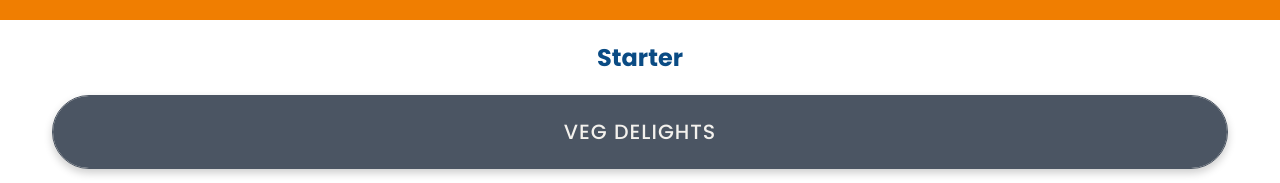
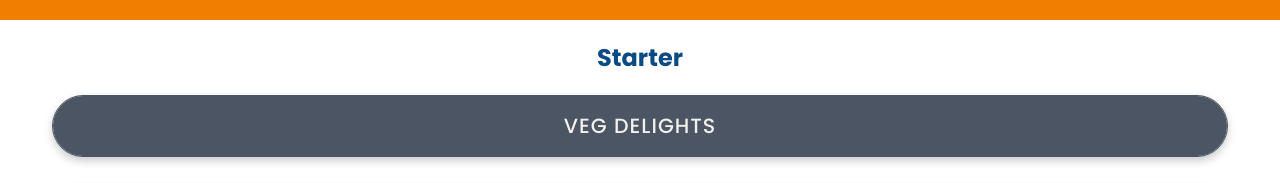
Before and after one commit to mahiraj7/Golmaal-restaurant-website, a plain HTML site: page index.html in a window 1280 px wide. Shown: the part 733-916 px from the top of the page. Drawn offline with Linux system fonts and the light colour scheme.

Commit message:
Updated styles

```diff
--- a/index.html
+++ b/index.html
@@ -30,12 +30,10 @@
         </div>
     </div>
     <div class="max-width">
-        <h2 class="fs-xxl"> Starter </h2>
+        <h2 class="fs-xxl">Starter</h2>
         <div class="category-container">
             <details>
-                <summary class="category-dropdown">
-                    VEG DELIGHTS
-                </summary>
+                <summary class="category-dropdown">VEG DELIGHTS</summary>
                 <div id="veg-delights" class="list-container category-background">
                     <table>
                         <tbody>
@@ -145,14 +143,12 @@
 
         <div class="category-container">
             <details>
-                <summary class="category-dropdown">
-                    FISH
-                </summary>
+                <summary class="category-dropdown">FISH</summary>
                 <div id="fish" class="list-container category-background">
                     <table>
                         <tbody>
                             <tr>
-                                <td>Fish Amratsari</td>
+                                <td>Fish Amritsari</td>
                                 <td>250/-</td>
                             </tr>
                             <tr>
@@ -288,7 +284,7 @@
         </div>
 
 
-        <h2> Main Course</h2>
+        <h2>Main Course</h2>
 
         <div class="category-container">
             <details>
--- a/styles.css
+++ b/styles.css
@@ -74,7 +74,7 @@ h2 {
     background-color: var(--white-color);
     color: var(--white-color);
     margin: 12px 12px 28px;
-    border-radius: 40px;
+    border-radius: 32px;
     border-color: var(--accent-color);
     border-width: 1px;
     border-style: solid;
@@ -82,15 +82,15 @@ h2 {
 }
 
 .category-dropdown {
-    height: 48px;
+    height: 36px;
     font-size: var(--fs-s);
     background-color:var(--accent-color);
     display: flex;
     justify-content: center;
     align-items: center;
     text-align: center;
-    border-radius: 36px;
-    padding: 12px 48px;
+    border-radius: 32px;
+    padding: 12px 36px;
 }
 
 select {
@@ -158,7 +158,7 @@ td:last-child {
 
 td {
     padding: 8px;
-    font-size: var(--fs-m);
+    font-size: var(--fs-s);
     font-weight: 500;
     color: var(--accent-color);
 }
```
